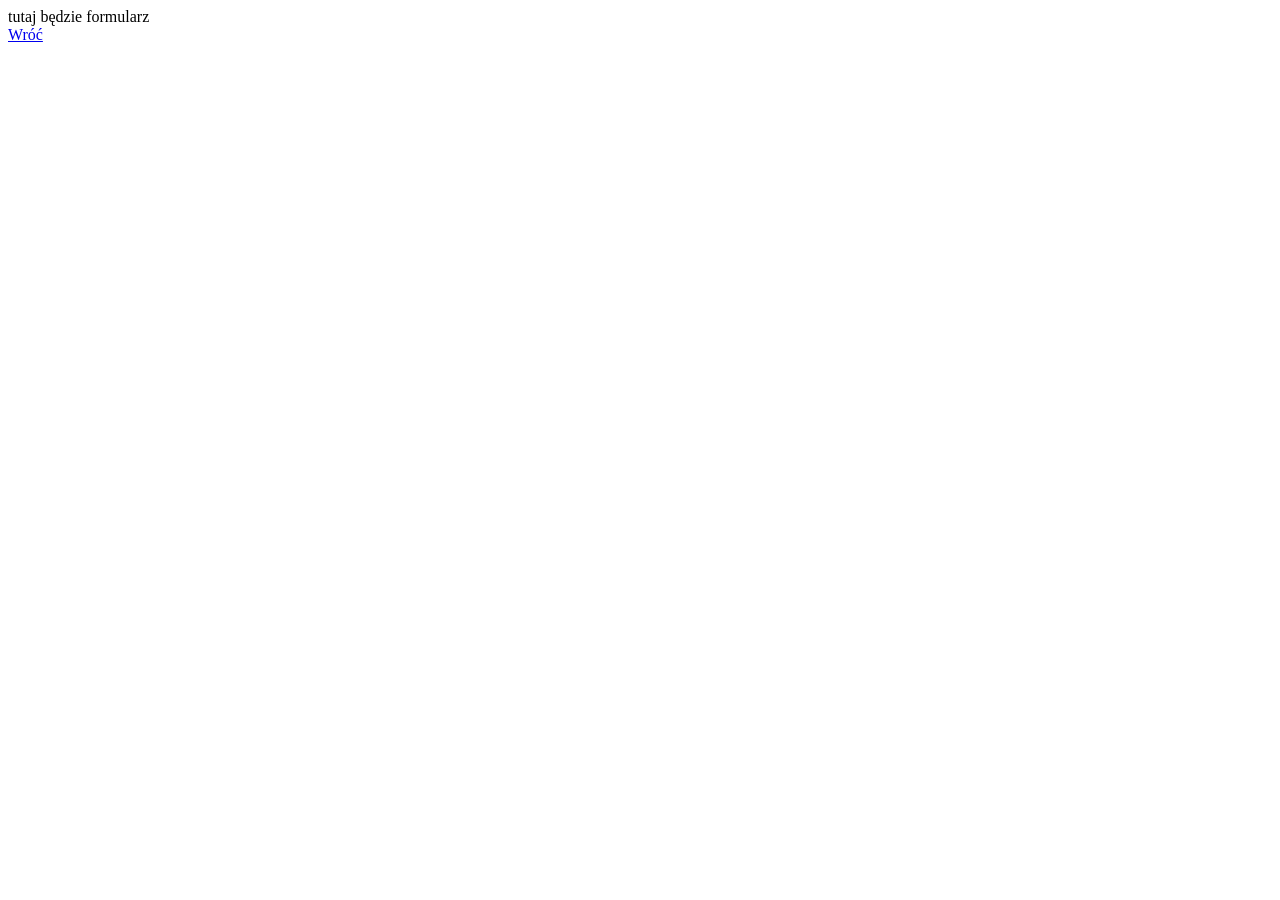
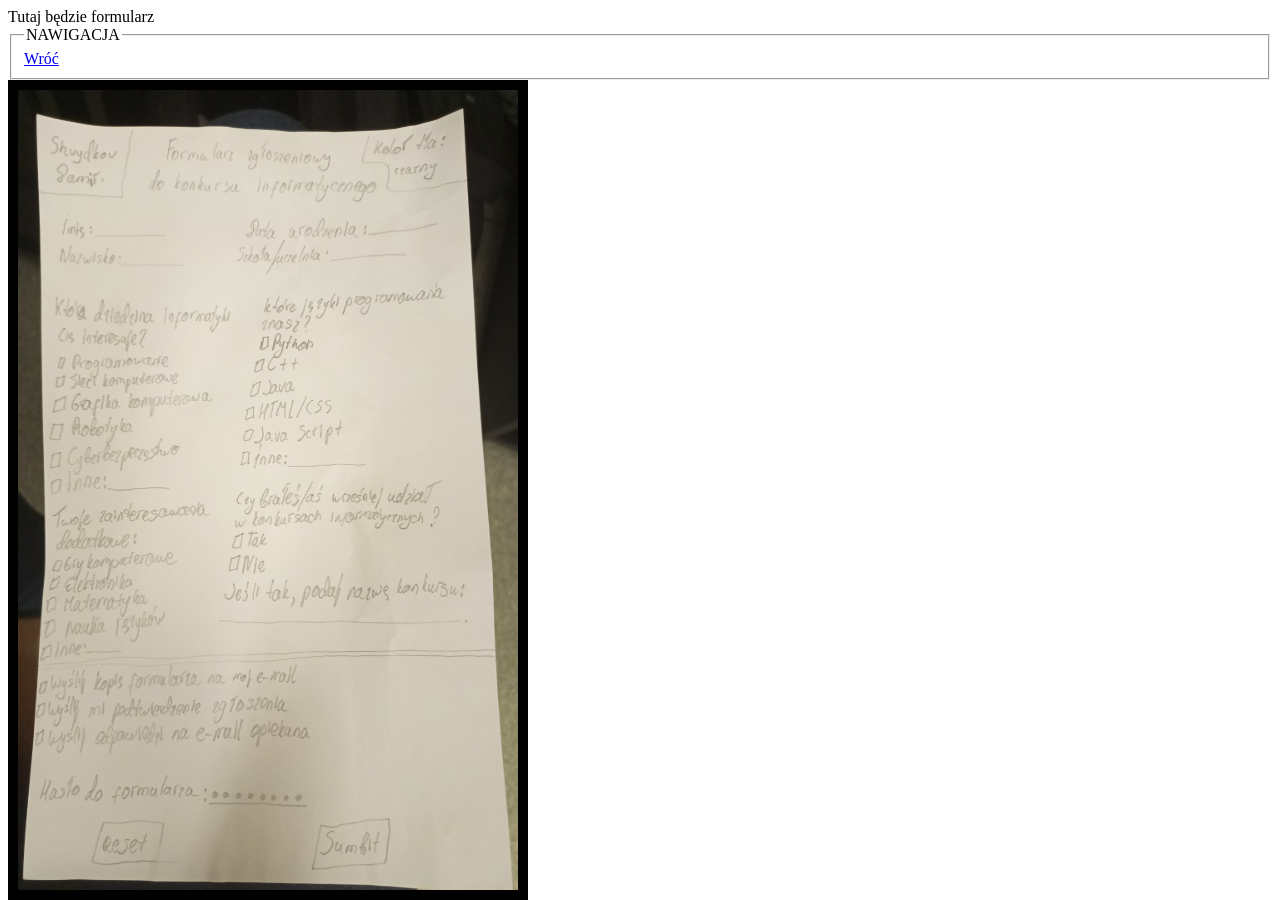
Before and after one commit to Damir1721/Damir.github.io, a plain HTML site: page formularz_Shvydkov.html in a window 1280 px wide. Before the commit the page ends 800 px from the top, so only its background shows below. Drawn offline with Linux system fonts and the light colour scheme.

Commit message:
Add files via upload

```diff
--- a/formularz_Shvydkov.html
+++ b/formularz_Shvydkov.html
@@ -6,7 +6,14 @@
              <title>    tabela Shvydkov   </title>
      </head>
     <body>
- tutaj będzie formularz<br>
+ Tutaj będzie formularz<br>
+<fieldset>
+<legend> NAWIGACJA</legend>
 <A HREF="index.html">Wróć</A>
+</fieldset>
+<IMG SRC="formularz.png" ALIGN=left BORDER=10 WIDTH=500 HEIGHT=800 ALT="grafika4-Shvydkov">
+
+
+
     </body>
   </html>
```
Also changed, not shown: poczta_Shvydkov.html (+7 -4 lines), tabela_Shvydkov.html (+10 -1 lines).
